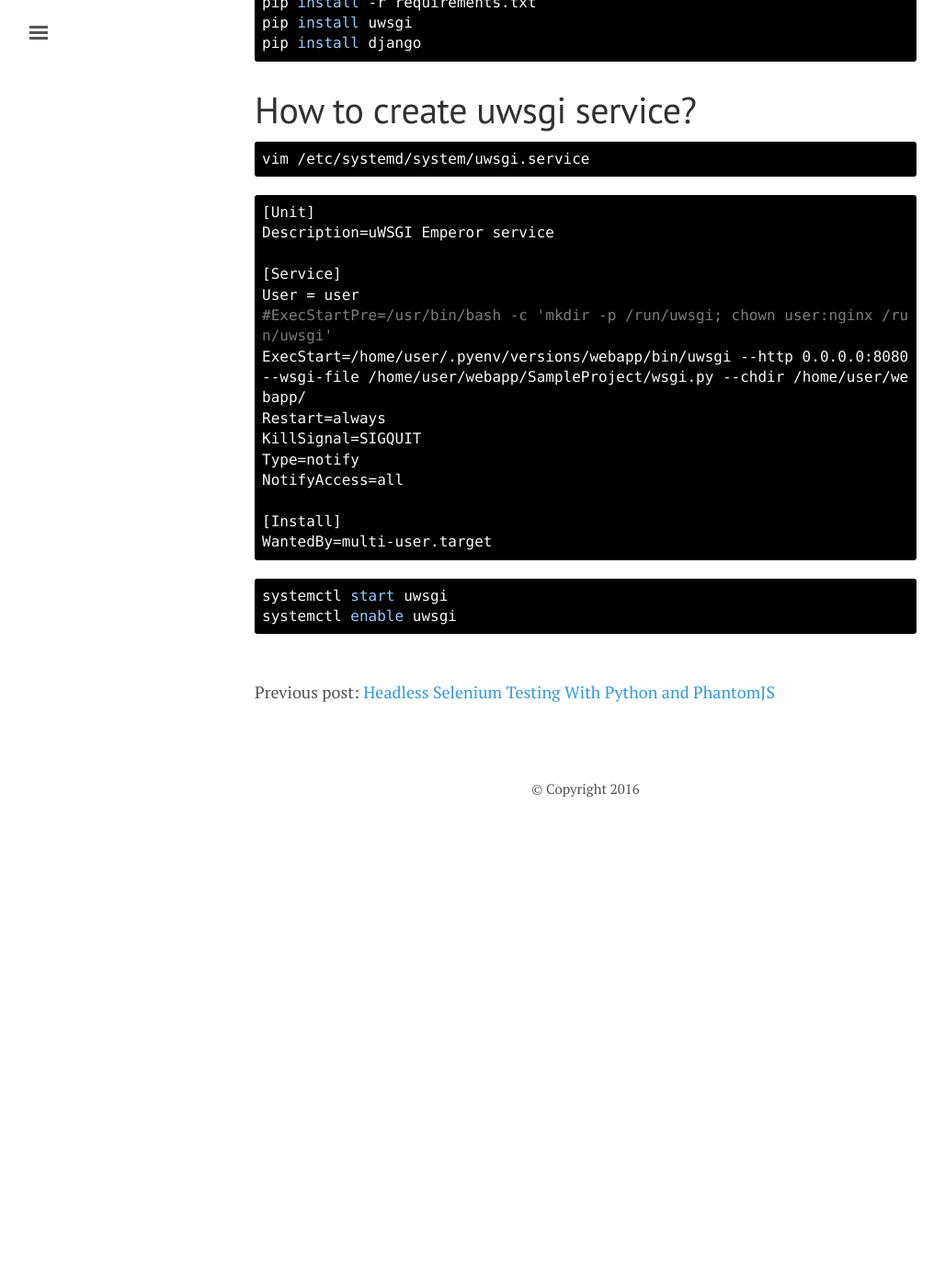
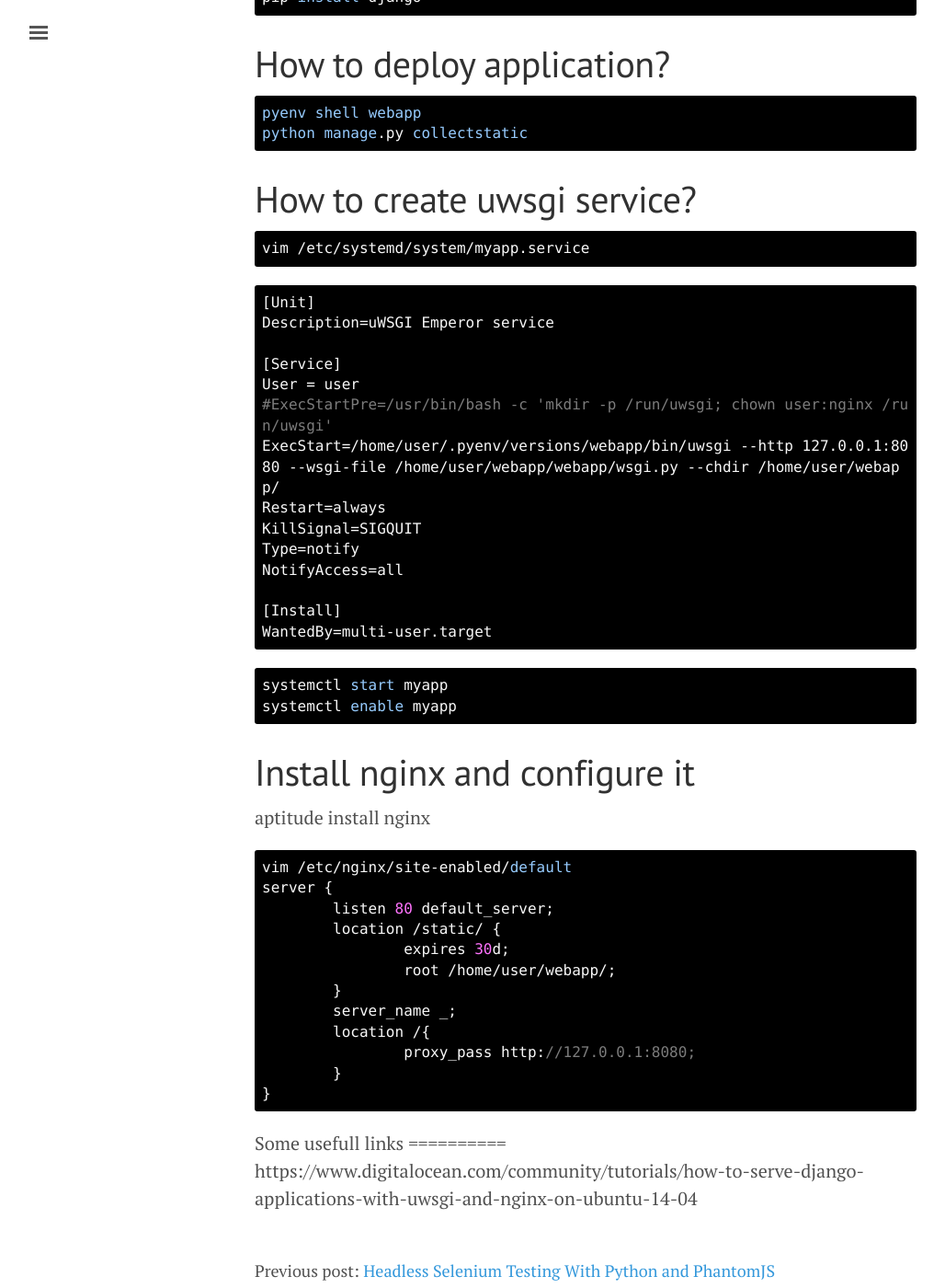
Before and after one commit to mollaahmadi/mollaahmadi.github.io, a Jekyll site: the page built from _posts/2016-11-20-how-to-deploy-django-apps.md, in a window 1280 px wide and 1400 px high, scrolled down 1676 px. Shown: the whole window at 92% size, without its empty margins (3-1031 px from the left). Built offline with Jekyll 4.4.1, drawn with Linux system fonts in a browser that asks for light colours; before the commit the page ends 2595 px from its top, so only the background shows below that; some of the changed text lies outside the part shown.

Commit message:
writing some details

````diff
--- a/_posts/2016-11-20-how-to-deploy-django-apps.md
+++ b/_posts/2016-11-20-how-to-deploy-django-apps.md
@@ -84,11 +82,18 @@ pip install uwsgi
 pip install django
 ```
 
+How to deploy application?
+==============
+```bash
+pyenv shell webapp
+python manage.py collectstatic
+```
+
 How to create uwsgi service?
 ==============
 
 ```bash
-vim /etc/systemd/system/uwsgi.service
+vim /etc/systemd/system/myapp.service
 ```
 
 ```bash
@@ -98,7 +103,7 @@ Description=uWSGI Emperor service
 [Service]
 User = user
 #ExecStartPre=/usr/bin/bash -c 'mkdir -p /run/uwsgi; chown user:nginx /run/uwsgi'
-ExecStart=/home/user/.pyenv/versions/webapp/bin/uwsgi --http 0.0.0.0:8080 --wsgi-file /home/user/webapp/SampleProject/wsgi.py --chdir /home/user/webapp/
+ExecStart=/home/user/.pyenv/versions/webapp/bin/uwsgi --http 127.0.0.1:8080 --wsgi-file /home/user/webapp/webapp/wsgi.py --chdir /home/user/webapp/
 Restart=always
 KillSignal=SIGQUIT
 Type=notify
@@ -109,6 +114,28 @@ WantedBy=multi-user.target
 ```
 
 ```bash
-systemctl start uwsgi
-systemctl enable uwsgi
+systemctl start myapp
+systemctl enable myapp
 ```
+
+Install nginx and configure it
+=========
+aptitude install nginx
+
+```bash
+vim /etc/nginx/site-enabled/default
+server {
+	listen 80 default_server;
+	location /static/ {
+		expires 30d;
+		root /home/user/webapp/;
+	}
+	server_name _;
+	location /{
+		proxy_pass http://127.0.0.1:8080;
+	}
+}
+```
+Some usefull links
+==========
+https://www.digitalocean.com/community/tutorials/how-to-serve-django-applications-with-uwsgi-and-nginx-on-ubuntu-14-04
````
Also changed, not shown: other parts of _posts/2016-11-20-how-to-deploy-django-apps.md (+1 -3 lines).
